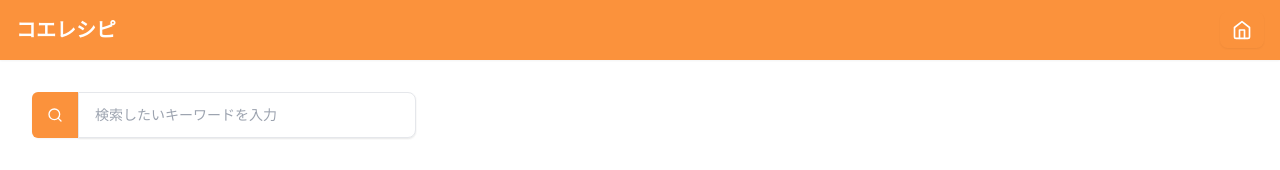
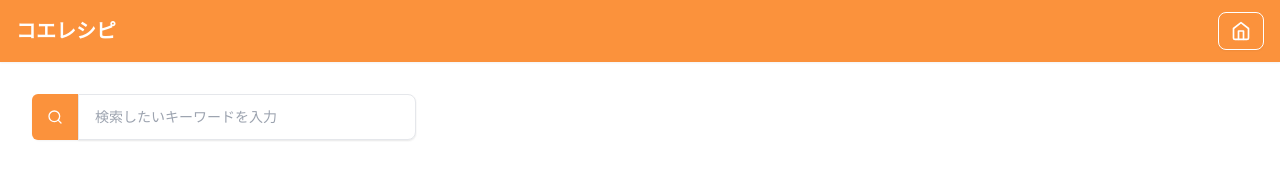
Before and after one commit to 2024-vol11-18/hands-free-cooking, a Next.js app in the folder cooking_app/: page /home in a window 1280 px wide. Shown: the top 170 px of the page. Built offline with nearby package versions, Linux system fonts and the light colour scheme.

Commit message:
ホームの縁取り

```diff
--- a/cooking_app/src/app/home/page.tsx
+++ b/cooking_app/src/app/home/page.tsx
@@ -41,6 +41,7 @@ export default function Home() {
     <div>
       <div className="max-w-sm space-y-3 m-8">
         <div>
+          <form>
           <label htmlFor="hs-leading-button-add-on-with-icon" className="sr-only">Label</label>
           <div className="flex rounded-lg shadow-sm">
             <button onClick={handleSearchSubmit} type="button" className="w-[2.875rem] h-[2.875rem] shrink-0 inline-flex justify-center items-center gap-x-2 text-sm font-semibold rounded-s-md border border-transparent bg-orange-400 text-white hover:bg-orange-500 focus:outline-none focus:bg-orange-500 disabled:opacity-50 disabled:pointer-events-none">
@@ -52,6 +53,7 @@ export default function Home() {
             <input onChange={(event) => handleChangeSearchText(event)} value={searchText} type="text" id="hs-leading-button-add-on-with-icon" name="hs-leading-button-add-on-with-icon" placeholder="検索したいキーワードを入力"
             className="py-3 px-4 block w-full border outline-none border-gray-200 shadow-sm rounded-e-lg text-sm focus:z-10 focus:border-orange-400 focus:ring-orange-400 disabled:opacity-50 disabled:pointer-events-none"/>
           </div>
+          </form>
         </div>
       </div>
 
--- a/cooking_app/src/app/layout.tsx
+++ b/cooking_app/src/app/layout.tsx
@@ -23,7 +23,7 @@ export default function RootLayout({
           <a className="sm:order-1 flex-none text-xl font-semibold text-white focus:outline-none focus:opacity-80" href="/home">コエレシピ</a>
           <div className="sm:order-3 flex items-center gap-x-2">
             <a href="/home">
-              <button type="button" className="py-2 px-3 inline-flex items-center gap-x-2 text-sm font-medium rounded-lg text-white shadow-sm focus:text-gray-50">
+              <button type="button" className="py-2 px-3 inline-flex items-center gap-x-2 text-sm font-medium rounded-lg border border-white text-white shadow-sm focus:text-gray-50">
                 <svg className="shrink-0 size-5" xmlns="http://www.w3.org/2000/svg" width="24" height="24" viewBox="0 0 24 24" fill="none" stroke="currentColor" strokeWidth="2" strokeLinecap="round" strokeLinejoin="round">
                   <path d="m3 9 9-7 9 7v11a2 2 0 0 1-2 2H5a2 2 0 0 1-2-2z"></path>
                   <polyline points="9 22 9 12 15 12 15 22"></polyline>
```
